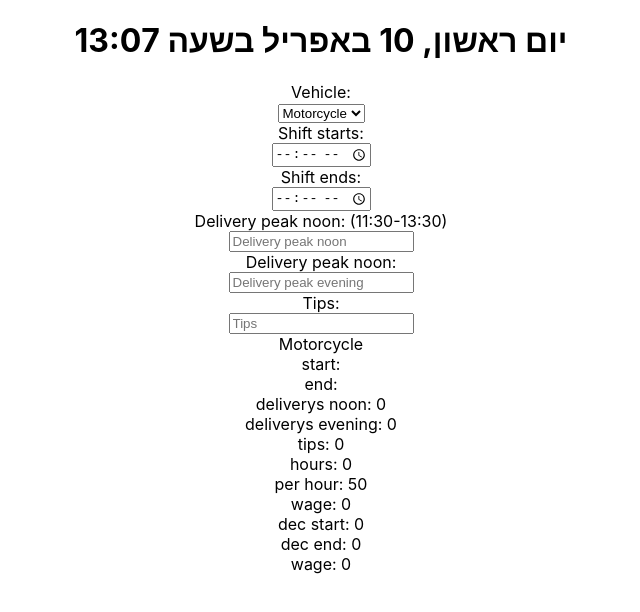
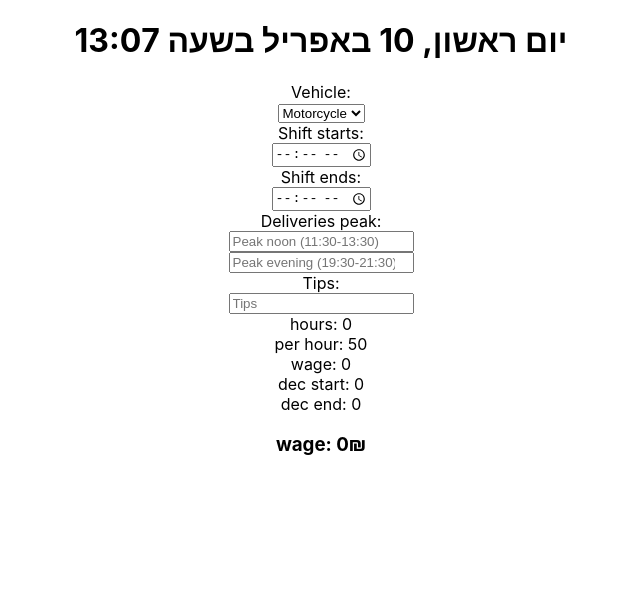
Before and after one commit to barel31/tenbis-calculator, a React (Create React App) app: page / in a window 1280 px wide. Shown: the top 612 px of the page, without its empty margins (319-959 px from the left). Built offline with nearby package versions, Linux system fonts and the light colour scheme.

Commit message:
Add wage title and shekels sign

```diff
--- a/src/App.jsx
+++ b/src/App.jsx
@@ -6,32 +6,36 @@ import './App.css';
 
 function App() {
     const [vehicle, setVehicle] = useState('Motorcycle');
-    const [timeStart, setTimeStart] = useState('');
-    const [timeEnd, setTimeEnd] = useState('');
+    const [timeStart, setTimeStart] = useState('00:00');
+    const [timeEnd, setTimeEnd] = useState('00:00');
     const [deliverysNoon, setDeliverysNoon] = useState(0);
     const [deliverysEvening, setDeliverysEvening] = useState(0);
     const [tips, setTips] = useState(0);
 
     const today = new Date();
-    const currentDay = today.toLocaleString('he-IL', { weekday: 'long', day: 'numeric', month: 'long', hour: '2-digit', minute: '2-digit' });
+    const currentDay = today.toLocaleString('he-IL', {
+        weekday: 'long',
+        day: 'numeric',
+        month: 'long',
+        hour: '2-digit',
+        minute: '2-digit',
+    });
 
     const calc = () => {
         let hour = 30; // base
-        hour += vehicle === 'Motorcycle' ? 20 : 15; // vehicle bonus
+        hour += vehicle === 'Motorcycle' ? 20 : 15; // vehicle bonus + noon bonus
 
         const timeStartDec = hoursToDec(timeStart); // start time
         const timeEndDec = hoursToDec(timeEnd); // end time
 
         const hours = timeEndDec - timeStartDec; // number of hours
 
-        let NoBonus = 0;
+        let NoBonus = 0; // reduce bonus after noon
         if (timeEndDec >= 15) {
             NoBonus = 5;
             NoBonus *= timeEndDec - 15;
         }
-        console.log(`bonus = ${NoBonus} => ${timeEndDec} - 15`);
-        // NoBonus *= hours;
-        // console.log(`bonus after multi = ${NoBonus}`);
+        // calc wage
         const wage = hours * hour + (tips | 0) - NoBonus + deliverysNoon * 8 + deliverysEvening * 5;
 
         return (
@@ -41,7 +45,7 @@ function App() {
                 <p>wage: {hours * hour}</p>
                 <p>dec start: {timeStartDec}</p>
                 <p>dec end: {timeEndDec}</p>
-                <p>wage: {wage}</p>
+                <h3>wage: {wage}₪</h3>
             </>
         );
     };
@@ -51,19 +55,6 @@ function App() {
             str.split(':').reduce((seconds, v) => {
                 return +v + seconds * 60;
             }, 0) / 60
-        );
-    };
-
-    const tests = () => {
-        return (
-            <>
-                <p>{vehicle}</p>
-                <p>start: {timeStart}</p>
-                <p>end: {timeEnd}</p>
-                <p>deliverys noon: {deliverysNoon}</p>
-                <p>deliverys evening: {deliverysEvening}</p>
-                <p>tips: {tips}</p>
-            </>
         );
     };
 
@@ -87,26 +78,22 @@ function App() {
             <label htmlFor='time_end'>Shift ends: </label>
             <input name='time_end' type='time' placeholder='Shift ends' onChange={(e) => setTimeEnd(e.target.value)} />
 
-            <label htmlFor='deliverys_noon'>Delivery peak noon: (11:30-13:30)</label>
+            <label>Deliveries peak: </label>
             <input
                 name='deliverys_noon'
                 type='number'
-                placeholder='Delivery peak noon'
+                placeholder='Peak noon (11:30-13:30)'
                 onChange={(e) => setDeliverysNoon(e.target.value)}
             />
-
-            <label htmlFor='deliverys_evening'>Delivery peak noon: </label>
             <input
                 name='deliverys_evening'
                 type='number'
-                placeholder='Delivery peak evening'
+                placeholder='Peak evening (19:30-21:30)'
                 onChange={(e) => setDeliverysEvening(e.target.value)}
             />
 
             <label htmlFor='tips'>Tips: </label>
             <input name='tips' type='number' placeholder='Tips' onChange={(e) => setTips(e.target.value)} />
-
-            {tests()}
             {calc()}
         </div>
     );
```
